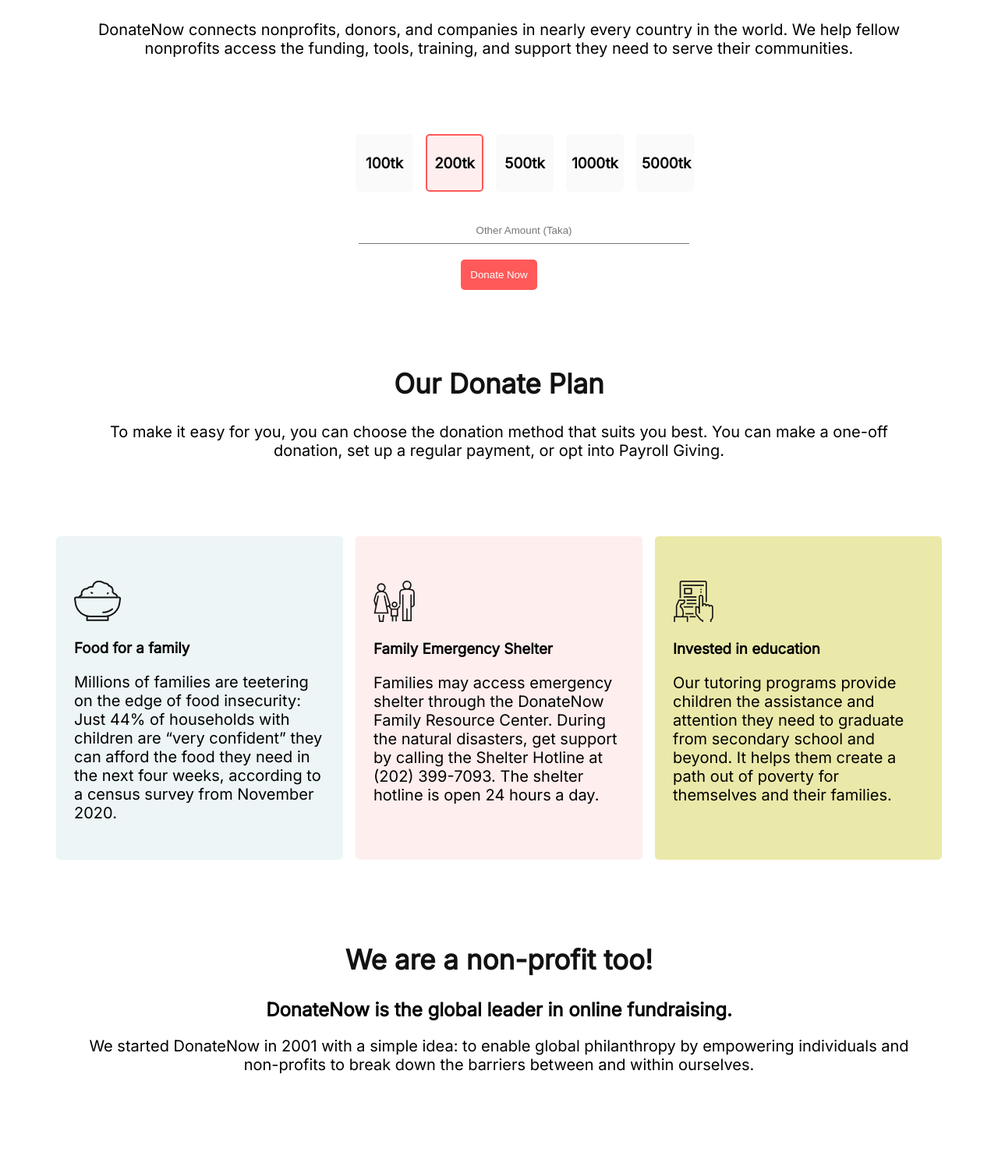
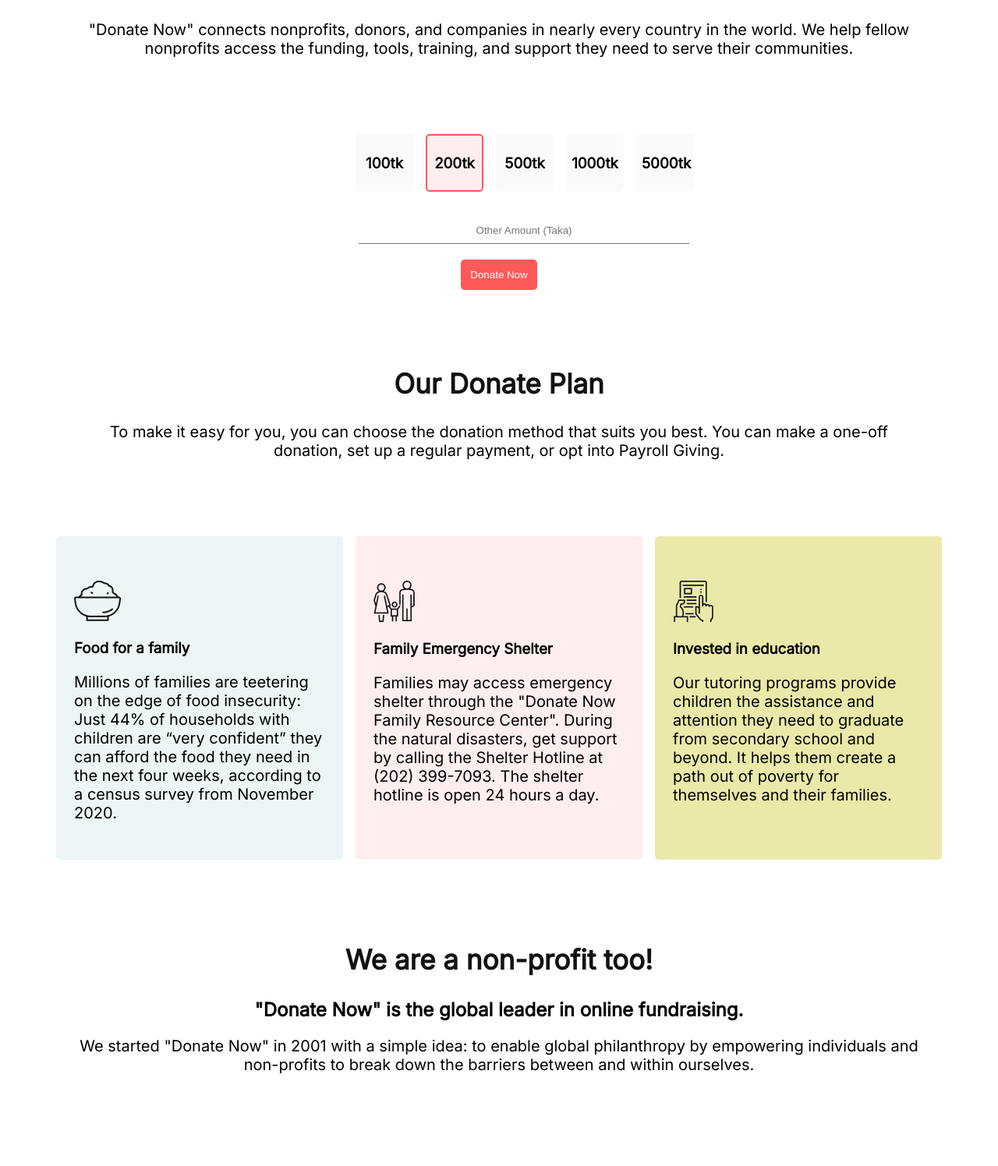
Before and after one commit to NomanSpeaks/donate-now, a plain HTML site: page index.html in a window 1280 px wide. Shown: the part 944-2440 px from the top of the page at 78% size. Drawn offline with Linux system fonts and the light colour scheme.

Commit message:
final commit

```diff
--- a/index.html
+++ b/index.html
@@ -7,6 +7,7 @@
     <link rel="preconnect" href="https://fonts.googleapis.com">
     <link rel="preconnect" href="https://fonts.gstatic.com" crossorigin>
     <link href="https://fonts.googleapis.com/css2?family=Inter&display=swap" rel="stylesheet">
+    <link rel="shortcut icon" href="icons/charity-logo2.jpg" type="image/x-icon">
     <title>Donate Now</title>
     <link rel="stylesheet" href="style.css">
 </head>
@@ -24,7 +25,7 @@
     <section>
         <div  class="commom-div" >
             <h1 class="common-h1">Donate Now</h1>
-            <p class="common-p"> DonateNow connects nonprofits, donors, and companies in nearly every country in the world. We help fellow nonprofits access the funding, tools, training, and support they need to serve their communities.</p>
+            <p class="common-p"> "Donate Now" connects nonprofits, donors, and companies in nearly every country in the world. We help fellow nonprofits access the funding, tools, training, and support they need to serve their communities.</p>
         </div>
         <div class="flex">
             <div class="border-1"><h3 >100tk</h3></div>
@@ -60,7 +61,7 @@
             <div class="border-3" id="bg-2">
                 <img class="icons" src="icons/shelter.png" alt="">
                <h3>Family Emergency Shelter</h3>
-               <p>Families may access emergency shelter through the DonateNow Family Resource Center. During the natural disasters, get support by calling the Shelter Hotline at (202) 399-7093. The shelter hotline is open 24 hours a day.
+               <p>Families may access emergency shelter through the "Donate Now Family Resource Center". During the natural disasters, get support by calling the Shelter Hotline at (202) 399-7093. The shelter hotline is open 24 hours a day.
                </p>
             </div>
             <div class="border-3" id="bg-3">
@@ -74,8 +75,8 @@
     <section>
         <div class="commom-div">
            <h1>We are a non-profit too!</h1>
-            <h2>DonateNow is the global leader in online fundraising.</h2>
-            <p>We started DonateNow in 2001 with a simple idea: to enable global philanthropy by empowering individuals and non-profits to break down the barriers between and within ourselves.
+            <h2>"Donate Now" is the global leader in online fundraising.</h2>
+            <p>We started "Donate Now" in 2001 with a simple idea: to enable global philanthropy by empowering individuals and non-profits to break down the barriers between and within ourselves.
             </p>
         </div>
         <div class=" fund">
@@ -116,7 +117,8 @@
 
     <footer>
         <h1>Being Human</h1>
-        <small> I’m gonna do it</small>
+        <small>Developed and Maintainted by Noman Hasan</small> <br>
+        <small>© 2001-2022 Donate Now. All rights reserved. </small>
     </footer>
 
 </body>
```
Also changed, not shown: icons/charity-logo1.jpg (added), icons/charity-logo2.jpg (added).
